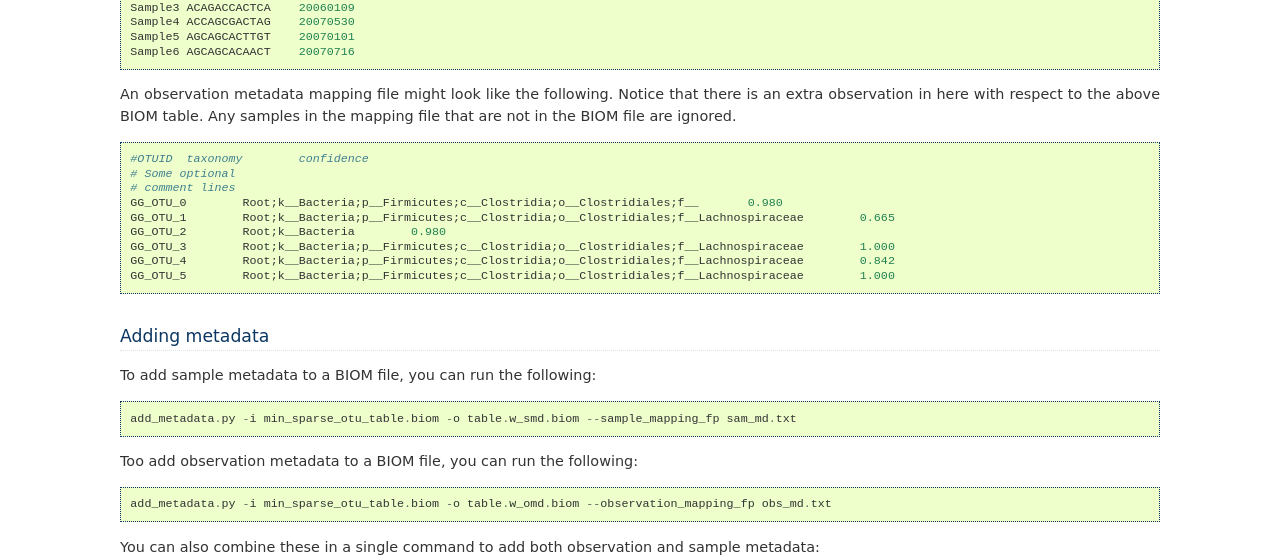
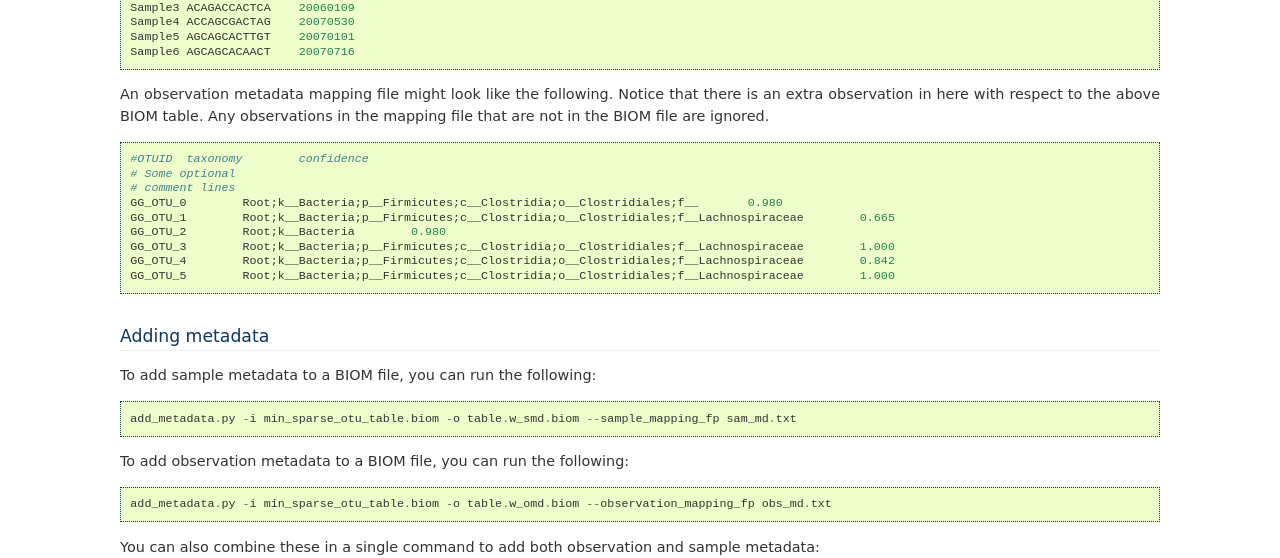
Before and after one commit to biocore/biom-format, a Sphinx documentation site: the page built from doc/documentation/adding_metadata.rst, in a window 1280 px wide and 900 px high, scrolled down 1075 px. Shown: the part 174-732 px from the top of the window. Built offline with Sphinx 7.4.7, drawn with Linux system fonts in a browser that asks for light colours; pages that are not in the unit, such as notebooks, are missing from menus; some of the changed text lies outside the part shown.

Commit message:
documentation fixes

```diff
--- a/doc/documentation/adding_metadata.rst
+++ b/doc/documentation/adding_metadata.rst
@@ -70,7 +70,7 @@ A sample metadata mapping file could then look like the following. Notice that t
 	Sample5	AGCAGCACTTGT	20070101
 	Sample6	AGCAGCACAACT	20070716
 
-An observation metadata mapping file might look like the following. Notice that there is an extra observation in here with respect to the above BIOM table. Any samples in the mapping file that are not in the BIOM file are ignored.
+An observation metadata mapping file might look like the following. Notice that there is an extra observation in here with respect to the above BIOM table. Any observations in the mapping file that are not in the BIOM file are ignored.
 ::
 
 	#OTUID	taxonomy	confidence
@@ -91,7 +91,7 @@ To add sample metadata to a BIOM file, you can run the following::
 
 	add_metadata.py -i min_sparse_otu_table.biom -o table.w_smd.biom --sample_mapping_fp sam_md.txt
 
-Too add observation metadata to a BIOM file, you can run the following::
+To add observation metadata to a BIOM file, you can run the following::
 
 	add_metadata.py -i min_sparse_otu_table.biom -o table.w_omd.biom --observation_mapping_fp obs_md.txt
 
```
Also changed, not shown: other parts of doc/documentation/adding_metadata.rst (+1 -1 lines), 1 other file.
